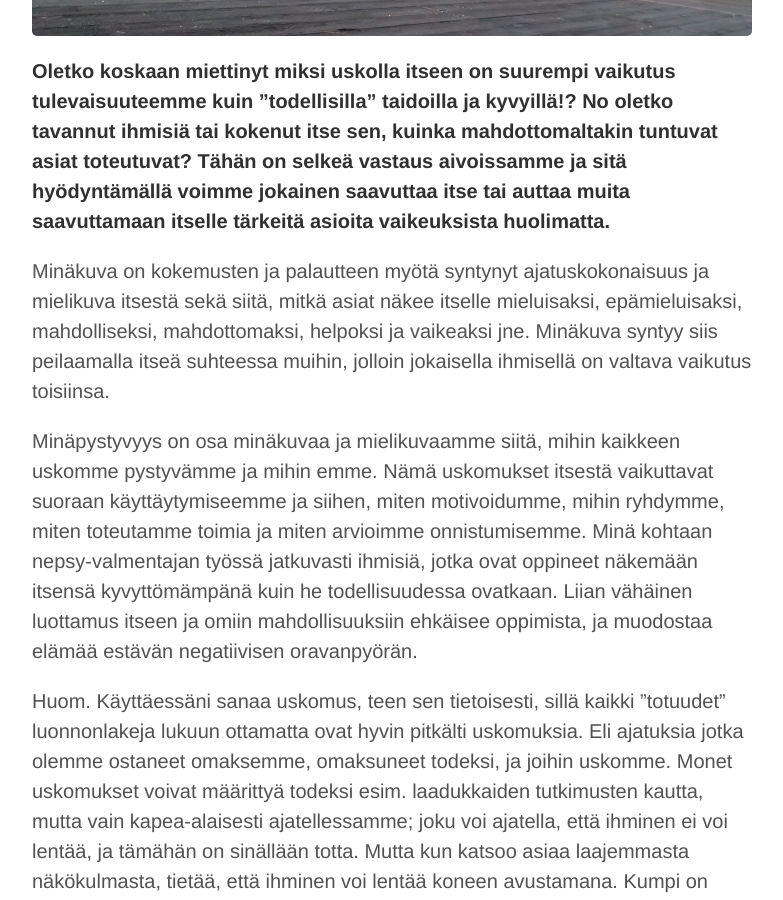
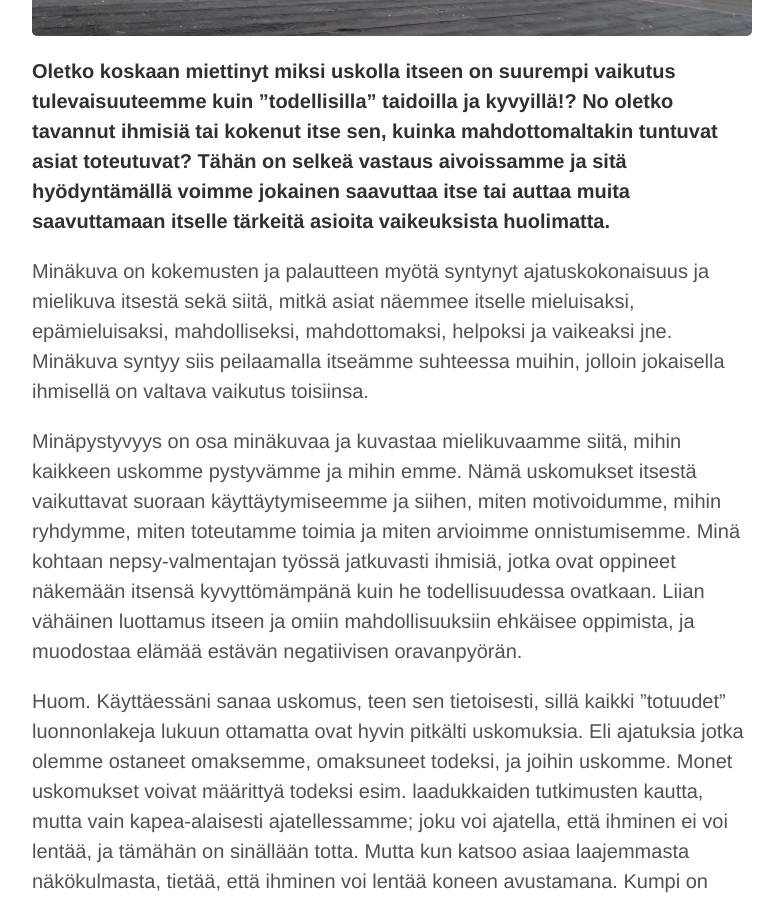
Before and after one commit to niinapiira/neppari.net, a Jekyll site: the page built from _posts/2017-01-24-tukemalla-hyvaa-minakuvaa-luomme-mahdollisuuksia.md, in a window 1280 px wide and 900 px high, scrolled down 531 px. Shown: the whole window, without its empty margins (248-1031 px from the left). Built offline with Jekyll 4.4.1, drawn with Linux system fonts in a browser that asks for light colours.

Commit message:
Updated 2017-01-24-tukemalla-hyvaa-minakuvaa-luomme-mahdollisuuksia.md

```diff
--- a/_posts/2017-01-24-tukemalla-hyvaa-minakuvaa-luomme-mahdollisuuksia.md
+++ b/_posts/2017-01-24-tukemalla-hyvaa-minakuvaa-luomme-mahdollisuuksia.md
@@ -7,9 +7,9 @@ page-title: Tukemalla hyvää minäkuvaa luomme mahdollisuuksia
 
 **Oletko koskaan miettinyt miksi uskolla itseen on suurempi vaikutus tulevaisuuteemme kuin ”todellisilla" taidoilla ja kyvyillä!? No oletko tavannut ihmisiä tai kokenut itse sen, kuinka mahdottomaltakin tuntuvat asiat toteutuvat? Tähän on selkeä vastaus aivoissamme ja sitä hyödyntämällä voimme jokainen saavuttaa itse tai auttaa muita saavuttamaan itselle tärkeitä asioita vaikeuksista huolimatta.**
 
-Minäkuva on kokemusten ja palautteen myötä syntynyt ajatuskokonaisuus ja mielikuva itsestä sekä siitä, mitkä asiat näkee itselle mieluisaksi, epämieluisaksi, mahdolliseksi, mahdottomaksi, helpoksi ja vaikeaksi jne. Minäkuva syntyy siis peilaamalla itseä suhteessa muihin, jolloin jokaisella ihmisellä on valtava vaikutus toisiinsa.
+Minäkuva on kokemusten ja palautteen myötä syntynyt ajatuskokonaisuus ja mielikuva itsestä sekä siitä, mitkä asiat näemmee itselle mieluisaksi, epämieluisaksi, mahdolliseksi, mahdottomaksi, helpoksi ja vaikeaksi jne. Minäkuva syntyy siis peilaamalla itseämme suhteessa muihin, jolloin jokaisella ihmisellä on valtava vaikutus toisiinsa.
 
-Minäpystyvyys on osa minäkuvaa ja mielikuvaamme siitä, mihin kaikkeen uskomme pystyvämme ja mihin emme. Nämä uskomukset itsestä vaikuttavat suoraan käyttäytymiseemme ja siihen, miten motivoidumme, mihin ryhdymme, miten toteutamme toimia ja miten arvioimme onnistumisemme. Minä kohtaan nepsy-valmentajan työssä jatkuvasti ihmisiä, jotka ovat oppineet näkemään itsensä kyvyttömämpänä kuin he todellisuudessa ovatkaan. Liian vähäinen luottamus itseen ja omiin mahdollisuuksiin ehkäisee oppimista, ja muodostaa elämää estävän negatiivisen oravanpyörän.
+Minäpystyvyys on osa minäkuvaa ja kuvastaa mielikuvaamme siitä, mihin kaikkeen uskomme pystyvämme ja mihin emme. Nämä uskomukset itsestä vaikuttavat suoraan käyttäytymiseemme ja siihen, miten motivoidumme, mihin ryhdymme, miten toteutamme toimia ja miten arvioimme onnistumisemme. Minä kohtaan nepsy-valmentajan työssä jatkuvasti ihmisiä, jotka ovat oppineet näkemään itsensä kyvyttömämpänä kuin he todellisuudessa ovatkaan. Liian vähäinen luottamus itseen ja omiin mahdollisuuksiin ehkäisee oppimista, ja muodostaa elämää estävän negatiivisen oravanpyörän.
 
 Huom. Käyttäessäni sanaa uskomus, teen sen tietoisesti, sillä kaikki ”totuudet” luonnonlakeja lukuun ottamatta ovat hyvin pitkälti uskomuksia. Eli ajatuksia jotka olemme ostaneet omaksemme, omaksuneet todeksi, ja joihin uskomme. Monet uskomukset voivat määrittyä todeksi esim. laadukkaiden tutkimusten kautta, mutta vain kapea-alaisesti ajatellessamme; joku voi ajatella, että ihminen ei voi lentää, ja tämähän on sinällään totta. Mutta kun katsoo asiaa laajemmasta näkökulmasta, tietää, että ihminen voi lentää koneen avustamana. Kumpi on enemmän oikeassa? Ajattelun laajentaminen avaa uusia mahdollisuuksia. ;)
 
```
